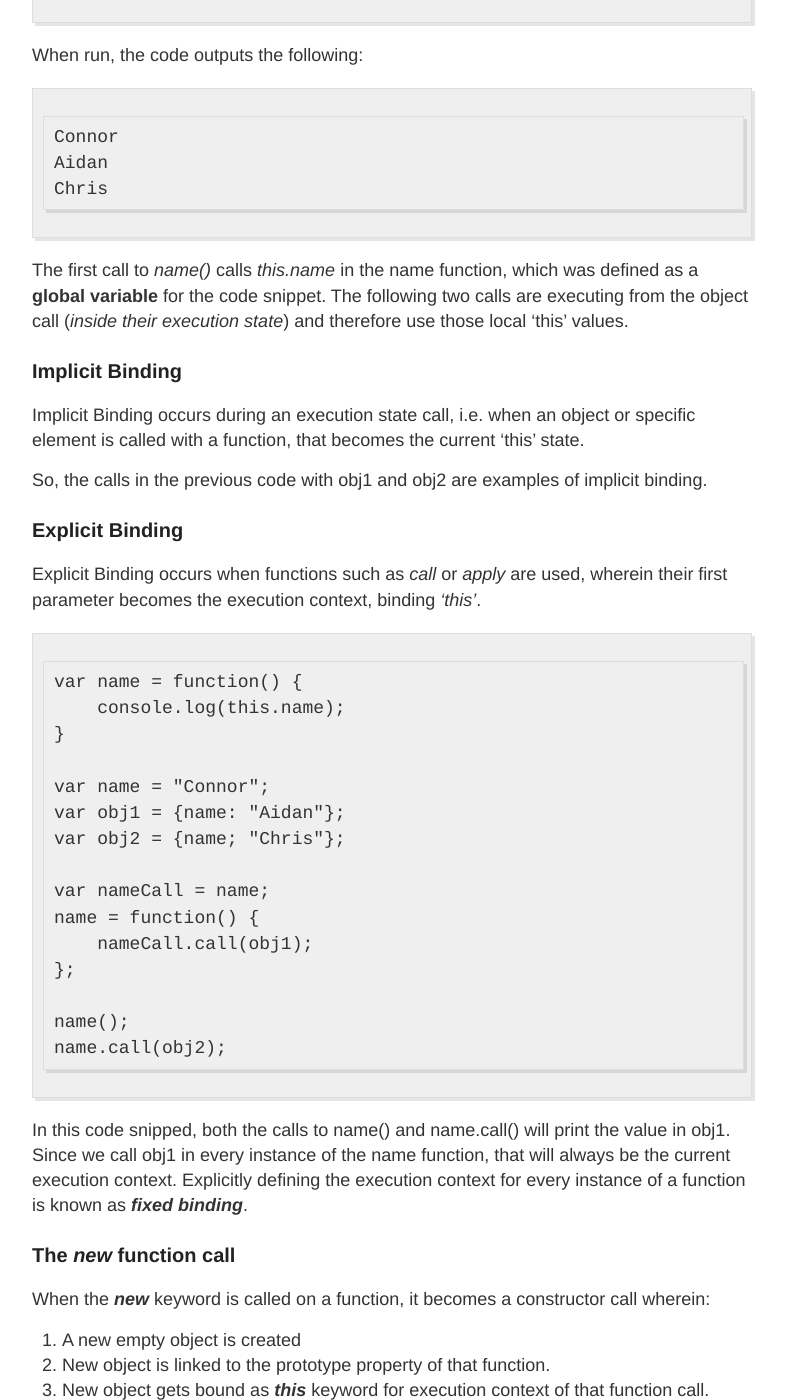
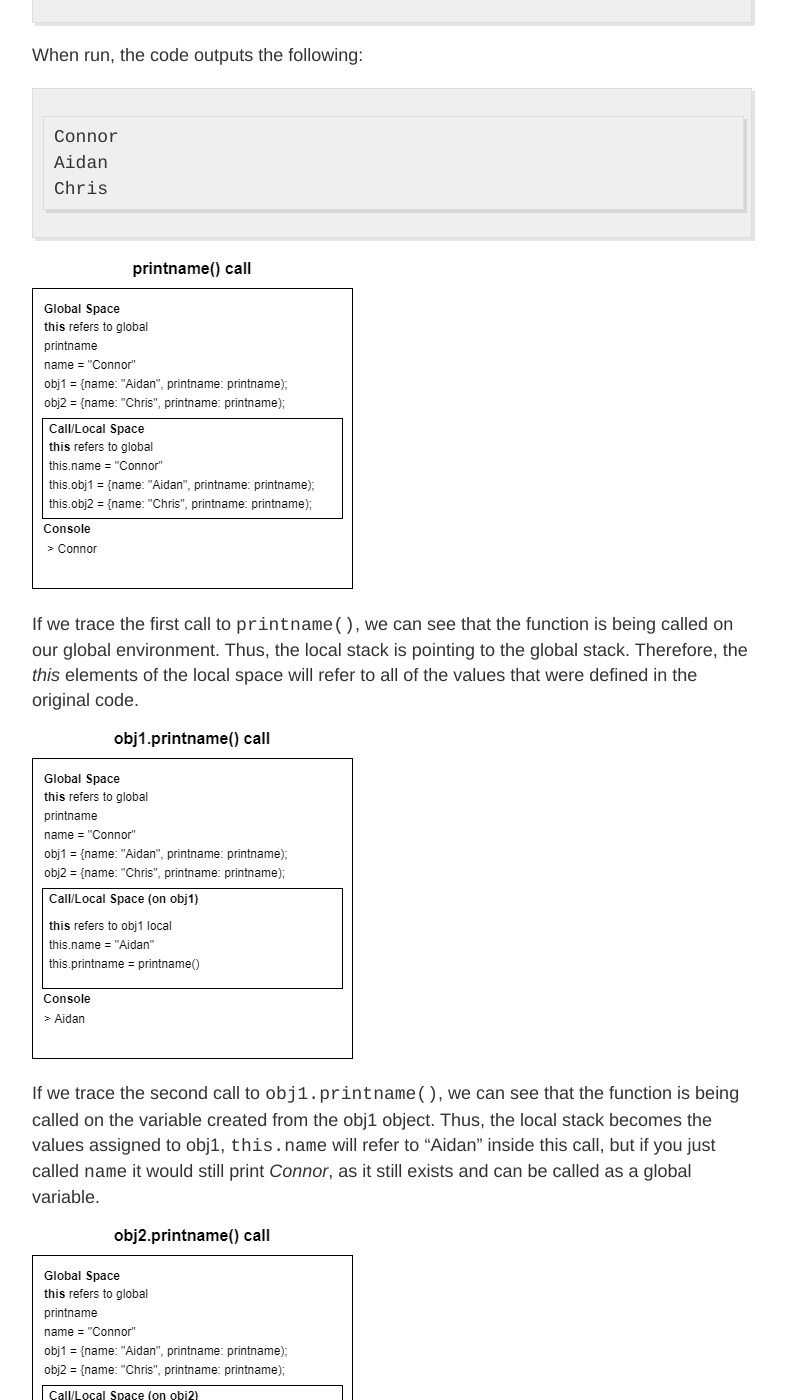
Before and after one commit to connor-cozens/dragnet-os, a Jekyll site: the page built from _posts/2020-09-21-explaining-'this'.md, in a window 1280 px wide and 1400 px high, scrolled down 760 px. Shown: the whole window, without its empty margins (248-1034 px from the left). Built offline with Jekyll 4.4.1, drawn with Linux system fonts in a browser that asks for light colours; some of the changed text lies outside the part shown.

Commit message:
Added diagrams and explanations to JS 'This' Blog Post.

````diff
--- a/_posts/2020-09-21-explaining-'this'.md
+++ b/_posts/2020-09-21-explaining-'this'.md
@@ -9,17 +9,17 @@ In JavaScript, the ***'this'*** keyword refers to the object which is *executing
 
 The following code provides a basic example of using the keyword 'this' in a JS environment:
 ```
-function name() {
+function printname() {
     console.log(this.name);
 }
 
-name = "Connor"
-obj1 = {name: "Aidan", name: name};
-obj2 = {name: "Chris", name: name};
+name = "Connor";
+var obj1 = {name: "Aidan", printname: printname};
+var obj2 = {name: "Chris", printname: printname};
 
-name();
-obj1.name();
-obj2.name();
+printname();
+obj1.printname();
+obj2.printname();
 ```
 
 When run, the code outputs the following:
@@ -29,11 +29,22 @@ Aidan
 Chris
 ```
 
-The first call to *name()* calls *this.name* in the name function, which was defined as a **global variable** for the code snippet. The following two calls are executing from the object call (*inside their execution state*) and therefore use those local 'this' values.
+![printname call](/images/implicit_binding_global_call.png)
+
+If we trace the first call to ```printname()```, we can see that the function is being called on our global environment. Thus, the local stack is pointing to the global stack. Therefore, the *this* elements of the local space will refer to all of the values that were defined in the original code.
+
+![obj1 call](/images/implicit_binding_obj1_call.png)
+
+If we trace the second call to ```obj1.printname()```, we can see that the function is being called on the variable created from the obj1 object. Thus, the local stack becomes the values assigned to obj1, ```this.name``` will refer to "Aidan" inside this call, but if you just called ```name``` it would still print *Connor*, as it still exists and can be called as a global variable.
+
+![obj2 call](/images/implicit_binding_obj2_call.png)
+
+If we trace the third call to ```obj2.printname```, we can see that the function is being called on the variable created from the obj2 object. Thus, the local stack becomes the values assigned to obj2, ```this.name``` will refer to "Chris" inside this call, but if you just called ```name``` it would still print *Connor*, as it still exists and can be called from the global environment.
+
 
 ### Implicit Binding
 
-Implicit Binding occurs during an execution state call, i.e. when an object or specific element is called with a function, that becomes the current 'this' state.
+Implicit Binding occurs during an execution state call, i.e. when an object or specific element is called with a function, that becomes the current 'this' state. This switches to the call or local stack, where global variables can still be accessed, but the values of *this* change.
 
 So, the calls in the previous code with obj1 and obj2 are examples of implicit binding.
 
@@ -42,24 +53,32 @@ So, the calls in the previous code with obj1 and obj2 are examples of implicit b
 Explicit Binding occurs when functions such as *call* or *apply* are used, wherein their first parameter becomes the execution context, binding *'this'*.
 
 ```
-var name = function() {
+var printname = function() {
     console.log(this.name);
 }
 
 var name = "Connor";
 var obj1 = {name: "Aidan"};
-var obj2 = {name; "Chris"};
+var obj2 = {name: "Chris"};
 
-var nameCall = name;
-name = function() {
+var nameCall = printname;
+printname = function() {
     nameCall.call(obj1);
 };
 
-name();
-name.call(obj2);
+printname();
+printname.call(obj2);
 ```
 
-In this code snipped, both the calls to name() and name.call() will print the value in obj1. Since we call obj1 in every instance of the name function, that will always be the current execution context. Explicitly defining the execution context for every instance of a function is known as ***fixed binding***.
+![global call](/images/explicit_binding_global_call.png)
+
+If we trace the initial call on printname, we can see that ```printname()``` was defined to call obj1 any time that the printname function is called. Thus, even though obj1 is not explicitly called in this statement, the global variable ```name``` is not called, and the name value inside ```obj1``` will be used. Printing out *Aidan*.
+
+![obj2 call](/images/explicit_binding_obj2_call.png)
+
+The same as the first example, if we trace the second call on printname, the same reasoning applies that since obj1 is explicitly called every time printname is called, the values in the call stack will refliect the values defined for obj1. Thus, even though obj2 is not explicitly called in this statement, the local variable ```this.name = "Chris"``` is not called, and the name value inside ```obj1``` will be used. Printing out *Aidan*.
+
+Explicitly defining the execution context for every instance of a function is known as ***fixed binding***.
 
 ### The ***new*** function call
 
@@ -69,7 +88,7 @@ When the ***new*** keyword is called on a function, it becomes a constructor cal
 3. New object gets bound as ***this*** keyword for execution context of that function call.
 4. If that function does not return anything it implicitly returns the ***this*** object.
 
-In the following code snipped from (codeburst.io)[https://codeburst.io/all-about-this-and-new-keywords-in-javascript-38039f71780c]:
+In the following code snipped from [codeburst.io](https://codeburst.io/all-about-this-and-new-keywords-in-javascript-38039f71780c):
 
 ```
 function bike() {
````
Also changed, not shown: images/explicit_binding_global_call.png (added), images/explicit_binding_obj2_call.png (added), images/implicit_binding_global_call.png (added), images/implicit_binding_obj1_call.png (added), images/implicit_binding_obj2_call.png (added).
